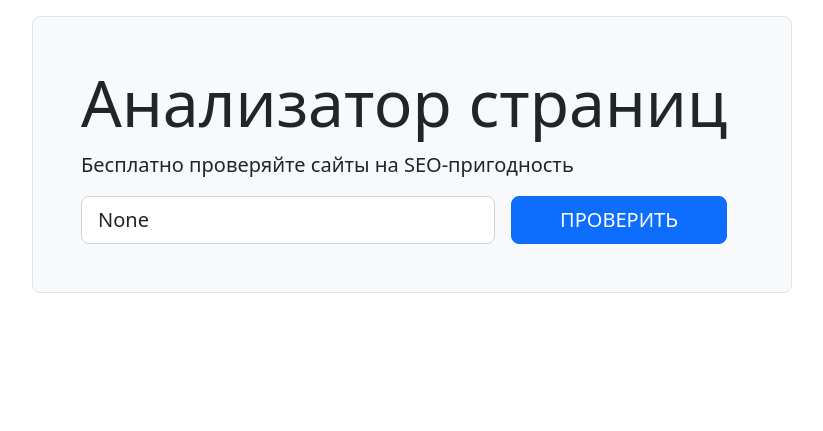
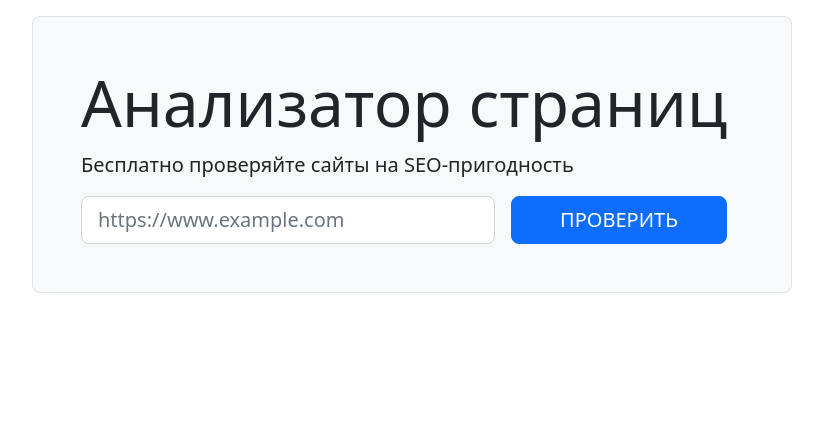
Before and after one commit to EmilMorua/python-project-83, a Flask app: page / in a window 1280 px wide. Shown: the part 56-487 px from the top of the page, without its empty margins (228-1051 px from the left). Run offline with Flask 3, Linux system fonts and the light colour scheme.

Commit message:
update index.html

```diff
--- a/page_analyzer/templates/index.html
+++ b/page_analyzer/templates/index.html
@@ -81,7 +81,7 @@
           <form action="{{ url_for('index') }}" method="post" class="d-flex justify-content-center">
             {% from 'macros.html' import csrf_token %}
             {{ csrf_token() }}
-            <input type="text" name="url" placeholder="https://www.example.com" value="{{ request.form.get('url') }}" class="form-control form-control-lg" required>
+            <input type="text" name="url" placeholder="https://www.example.com" value="{{ request.form.get('url') or '' }}" class="form-control form-control-lg" required>
             {% with messages = get_flashed_messages() %}
                 {% if messages %}
                     <ul class="flash-messages">
```
